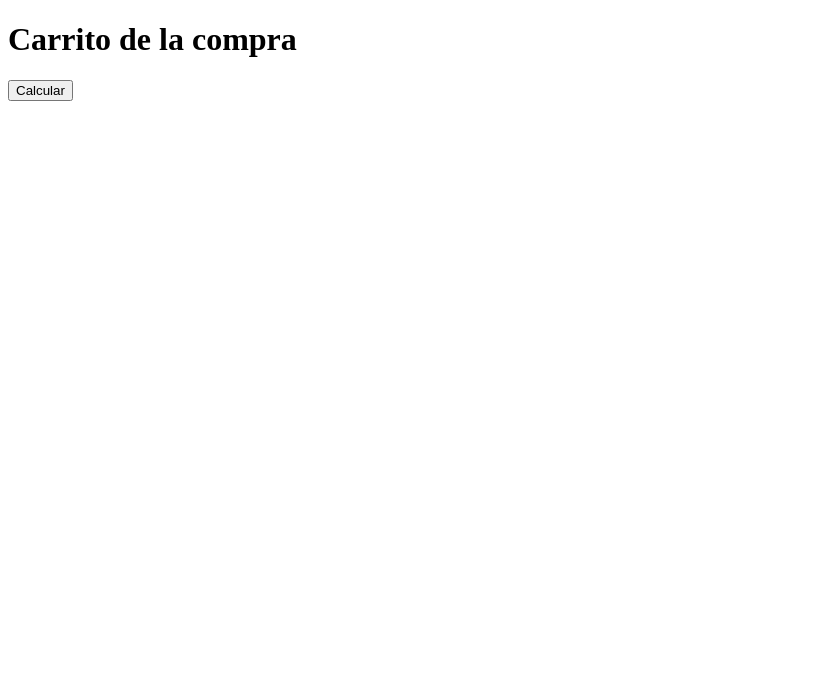
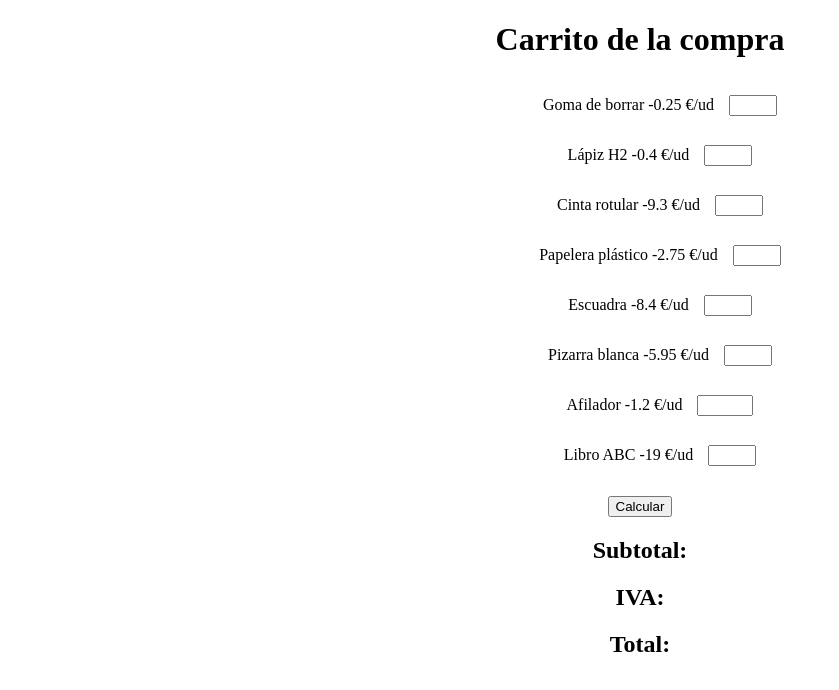
Before and after one commit to currofront/modulo-6-I, a plain HTML site: page index.html in a window 1280 px wide. Shown: the whole page, without its empty margins (0-839 px from the left). Drawn offline with Linux system fonts and the light colour scheme.

Commit message:
móludo 6.1 final

```diff
--- a/css/style.css
+++ b/css/style.css
@@ -0,0 +1,13 @@
+.container{text-align: center;}
+.product-list-container {max-width: 300px; margin: 0 auto;}
+li{margin: 15px 0; text-align: right;}
+.name, .price {display: inline-block;}
+.price{padding-right: 15px;}
+.calculate{
+    width: 200px;
+    padding: 15px;
+    font-size: 20px;
+    font-weight: bold;
+    background-color: aquamarine;
+    cursor: pointer;
+}
--- a/index.html
+++ b/index.html
@@ -10,14 +10,23 @@
 </head>
 
 <body>
-    <main>
+    <main class="container">
         <h1>Carrito de la compra</h1>
-        <div class="product-list-container">
+        <div class="product-list-container" >
+            <ol id="product-list">
+
+            </ol>
 
         </div>
 
-        <button>Calcular</button>
+        <button id="calculate">Calcular</button>
+
+        <h2>Subtotal: <span id="subtotal"></span></h2>
+        <h2>IVA: <span id="tax"></span></h2>
+        <h2>Total: <span id="total"></span></h2>
     </main>
+
+
 
 
     <script src="js/main.js"></script>
--- a/js/main.js
+++ b/js/main.js
@@ -0,0 +1,145 @@
+// Constantes.
+const REGULAR_TYPE = 21;
+const LOWER_TYPE = 4;
+const EXEMPT_TYPE = 0;
+
+// Entrada.
+const products = [
+  {
+    description: "Goma de borrar",
+    price: 0.25,
+    tax: LOWER_TYPE,
+    stock: 2,
+    units: 0,
+  },
+  {
+    description: "Lápiz H2",
+    price: 0.4,
+    tax: LOWER_TYPE,
+    stock: 5,
+    units: 0,
+  },
+  {
+    description: "Cinta rotular",
+    price: 9.3,
+    tax: REGULAR_TYPE,
+    stock: 2,
+    units: 0,
+  },
+  {
+    description: "Papelera plástico",
+    price: 2.75,
+    tax: REGULAR_TYPE,
+    stock: 5,
+    units: 0,
+  },
+  {
+    description: "Escuadra",
+    price: 8.4,
+    tax: REGULAR_TYPE,
+    stock: 3,
+    units: 0,
+  },
+  {
+    description: "Pizarra blanca",
+    price: 5.95,
+    tax: REGULAR_TYPE,
+    stock: 2,
+    units: 0,
+  },
+  {
+    description: "Afilador",
+    price: 1.2,
+    tax: LOWER_TYPE,
+    stock: 10,
+    units: 0,
+  },
+  {
+    description: "Libro ABC",
+    price: 19,
+    tax: EXEMPT_TYPE,
+    stock: 2,
+    units: 0,
+  },
+];
+
+// Crear algoritmo que genere desde Javascript los elementos HTML necesarios para mostrar una lista de productos con su descripción, precio unitario y un input de unidades para cada uno.
+
+var productList = document.getElementById("product-list");
+
+var createName = product => {
+  var productName = document.createElement("p");
+  productName.setAttribute("class", "name")
+  productName.textContent = product.description + " - ";
+  productList.appendChild(productName);
+}
+
+var createPrice = product => {
+  var productPrice = document.createElement("p");
+  productPrice.setAttribute("class", "price")
+  productPrice.textContent = " " + product.price + " €/ud";
+  productList.appendChild(productPrice);
+}
+
+var createInputUnits = product => {
+  var productUnits = document.createElement("input");
+  productUnits.setAttribute("type", "number");
+  productUnits.setAttribute("min", 0);
+  productUnits.setAttribute("max", product.stock);
+  productUnits.addEventListener("change", (event) => product.units = event.target.valueAsNumber);
+  productList.appendChild(productUnits)
+}
+
+var showProducts = products => {
+
+  for (var product of products) {
+    createName(product);
+    createPrice(product);
+    createInputUnits(product);
+  };
+
+};
+
+showProducts(products);
+
+
+
+// Calcular subtotal, impuestos y total al pulsar el botón calcular
+
+var calculateSubtotal = products => {
+  var subtotal = 0;
+  for (var product of products) {
+    subtotal += product.price * product.units;
+  }
+  return subtotal;
+};
+
+console.log(calculateSubtotal(products))
+
+var calculateTax = products => {
+  var tax = 0;
+  for (var product of products) {
+    if (product.tax === LOWER_TYPE) {
+      tax += product.price * product.units * 0.04;
+    } else if (product.tax === REGULAR_TYPE) {
+      tax += product.price * product.units * 0.21;
+    }
+  }
+  console.log(tax)
+  return tax;
+};
+
+var calculateTotal = products => {
+  return calculateSubtotal(products) + calculateTax(products);
+};
+
+var printTotal = (products) => {
+  document.getElementById("total").innerText = calculateTotal(products);
+  document.getElementById("tax").innerText = calculateTax(products);
+  document.getElementById("subtotal").innerText = calculateSubtotal(products);
+
+};
+
+
+// Eventos
+document.getElementById("calculate").addEventListener("click", () => printTotal(products));
```
